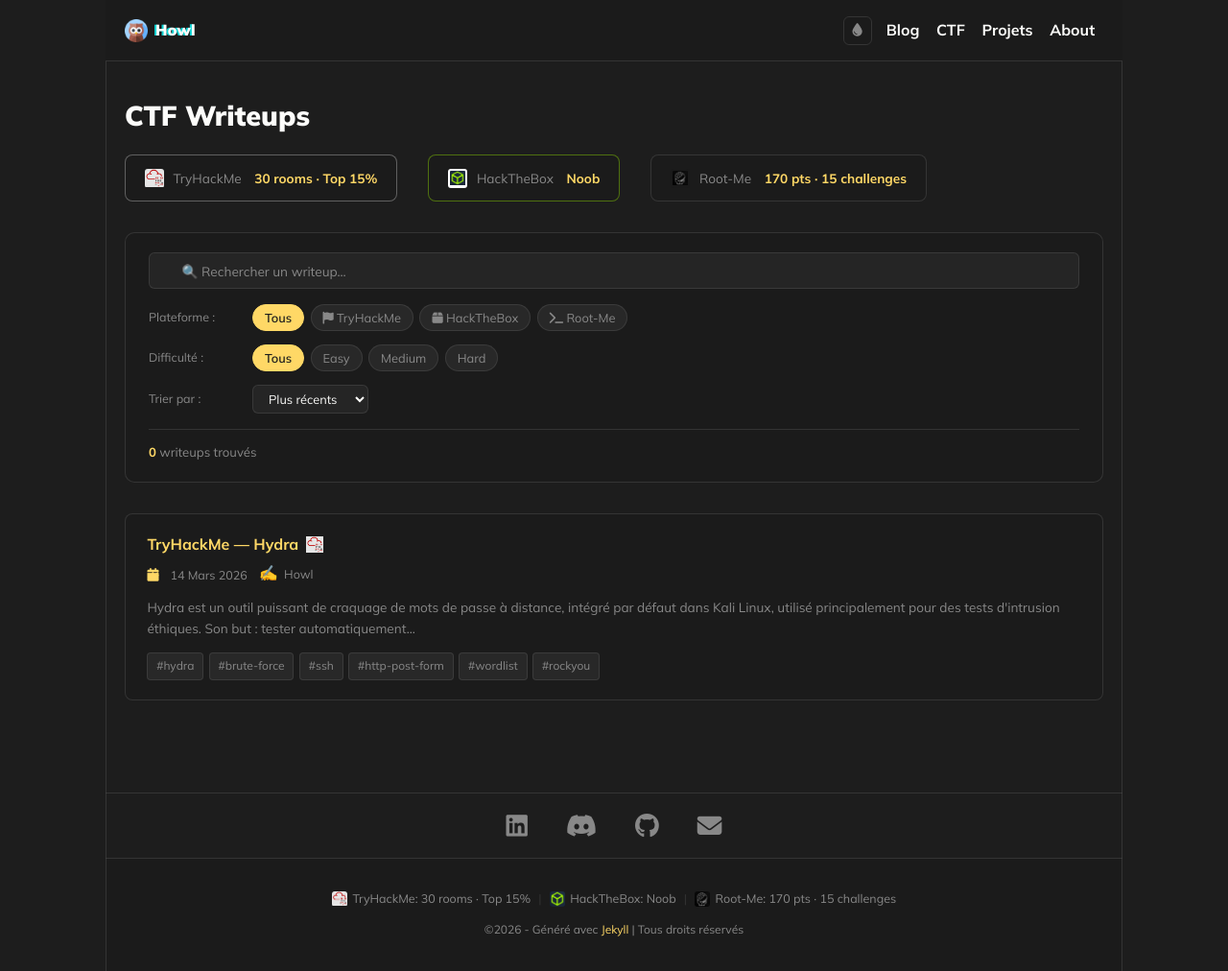
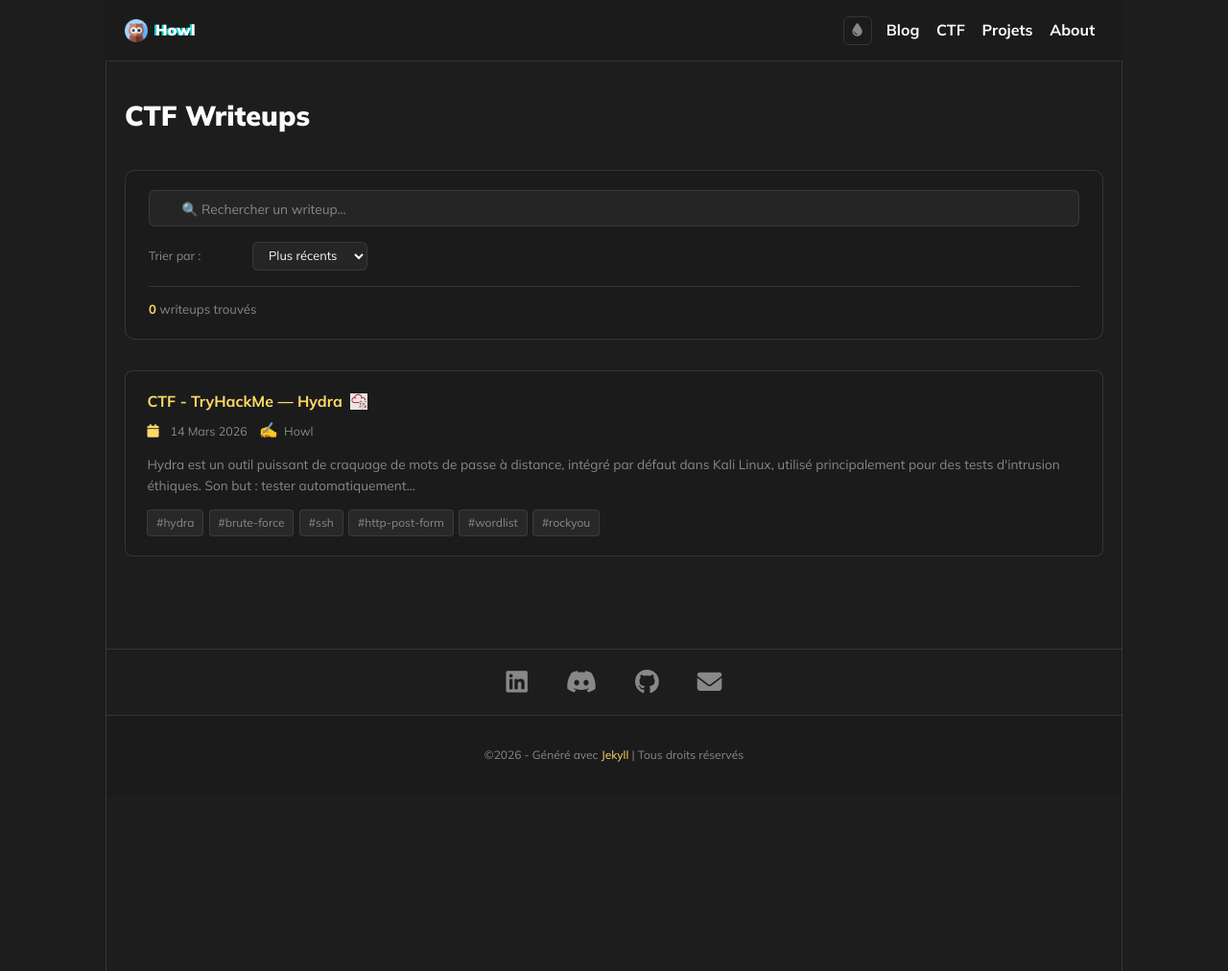
Before and after one commit to Hmdowl/hmdowl.github.io, a Jekyll site: the page built from ctf.html, in a window 1280 px wide and 1012 px high. Shown: the whole window at 96% size. Built offline with Jekyll 4.4.1, drawn with Linux system fonts in a browser that asks for light colours.

Commit message:
certains changement

```diff
--- a/_includes/footer.html
+++ b/_includes/footer.html
@@ -17,39 +17,6 @@
 <footer class="site-footer">
   <div class="container">
 
-    <!-- Platform stats -->
-    <div class="footer-stats">
-      <a href="{{ site.author.tryhackme }}" target="_blank" rel="noopener" class="footer-stat">
-        <img
-          src="{{ '/assets/images/platforms/thm.png' | relative_url }}"
-          alt="TryHackMe"
-          class="platform-logo"
-          onerror="this.style.display='none'"
-        >
-        TryHackMe: 30 rooms · Top 15%
-      </a>
-      <span class="footer-separator" aria-hidden="true">|</span>
-      <a href="{{ site.author.hackthebox }}" target="_blank" rel="noopener" class="footer-stat">
-        <img
-          src="{{ '/assets/images/platforms/htb.png' | relative_url }}"
-          alt="HackTheBox"
-          class="platform-logo"
-          onerror="this.style.display='none'"
-        >
-        HackTheBox: Noob
-      </a>
-      <span class="footer-separator" aria-hidden="true">|</span>
-      <a href="{{ site.author.rootme }}" target="_blank" rel="noopener" class="footer-stat">
-        <img
-          src="{{ '/assets/images/platforms/rootme.png' | relative_url }}"
-          alt="Root-Me"
-          class="platform-logo"
-          onerror="this.style.display='none'"
-        >
-        Root-Me: 170 pts · 15 challenges
-      </a>
-    </div>
-
     <!-- Copyright -->
     <div class="footer-copy">
       ©2026 - Généré avec <a href="https://jekyllrb.com" target="_blank" rel="noopener">Jekyll</a> | Tous droits réservés
--- a/_includes/hero.html
+++ b/_includes/hero.html
@@ -16,11 +16,7 @@
 
     <div class="hero-status">
       <span>🟢</span>
-      <span>Recherche stage de 3 à 4 mois à partir d'avril 2026</span>
-    </div>
-    <div class="hero-status">
-      <span>🟢</span>
-      <span>Et un stage de 6 mois à partir de septembre 2026</span>
+      <span>Recherche stage de 6 mois à partir de septembre 2026</span>
     </div>
 
     <div class="hero-stats" aria-label="Statistiques">
--- a/about.markdown
+++ b/about.markdown
@@ -230,11 +230,6 @@
 
     </div>
 
-    <div class="cv-download">
-      <a href="{{ '/assets/cv/cv-hamed-louma.pdf' | relative_url }}" class="cv-download__btn" download>
-        <i class="fas fa-file-pdf"></i> Télécharger mon CV
-      </a>
-    </div>
 
   </div>
 
--- a/ctf.html
+++ b/ctf.html
@@ -9,23 +9,6 @@
   <!-- Page header -->
   <div class="page-header">
     <h1 class="page-title">CTF Writeups</h1>
-    <div class="ctf-platform-stats">
-      <a href="{{ site.author.tryhackme }}" target="_blank" rel="noopener" class="platform-stat platform-stat--link platform-stat--thm">
-        <img src="{{ '/assets/images/platforms/thm.png' | relative_url }}" alt="TryHackMe" class="platform-logo" onerror="this.style.display='none'">
-        <span>TryHackMe</span>
-        <strong>30 rooms · Top 15%</strong>
-      </a>
-      <a href="{{ site.author.hackthebox }}" target="_blank" rel="noopener" class="platform-stat platform-stat--link platform-stat--htb">
-        <img src="{{ '/assets/images/platforms/htb.png' | relative_url }}" alt="HackTheBox" class="platform-logo platform-logo--htb" onerror="this.style.display='none'">
-        <span>HackTheBox</span>
-        <strong>Noob</strong>
-      </a>
-      <a href="{{ site.author.rootme }}" target="_blank" rel="noopener" class="platform-stat platform-stat--link platform-stat--rootme">
-        <img src="{{ '/assets/images/platforms/rootme.png' | relative_url }}" alt="Root-Me" class="platform-logo platform-logo--rootme" onerror="this.style.display='none'">
-        <span>Root-Me</span>
-        <strong>170 pts · 15 challenges</strong>
-      </a>
-    </div>
   </div>
 
   <!-- Filters -->
@@ -41,46 +24,14 @@
     </div>
 
     <div class="filter-groups">
-
-      <!-- Platform filter -->
-      <div class="filter-group">
-        <label class="filter-label">Plateforme :</label>
-        <div class="filter-btns">
-          <button class="filter-btn active" data-filter="platform" data-value="all">Tous</button>
-          <button class="filter-btn" data-filter="platform" data-value="tryhackme">
-            <i class="fas fa-flag"></i> TryHackMe
-          </button>
-          <button class="filter-btn" data-filter="platform" data-value="hackthebox">
-            <i class="fas fa-box"></i> HackTheBox
-          </button>
-          <button class="filter-btn" data-filter="platform" data-value="rootme">
-            <i class="fas fa-terminal"></i> Root-Me
-          </button>
-        </div>
-      </div>
-
-      <!-- Difficulty filter -->
-      <div class="filter-group">
-        <label class="filter-label">Difficulté :</label>
-        <div class="filter-btns">
-          <button class="filter-btn active" data-filter="difficulty" data-value="all">Tous</button>
-          <button class="filter-btn difficulty-easy"   data-filter="difficulty" data-value="easy">Easy</button>
-          <button class="filter-btn difficulty-medium" data-filter="difficulty" data-value="medium">Medium</button>
-          <button class="filter-btn difficulty-hard"   data-filter="difficulty" data-value="hard">Hard</button>
-        </div>
-      </div>
-
-      <!-- Sort -->
       <div class="filter-group">
         <label class="filter-label">Trier par :</label>
         <select class="filter-select" id="ctf-sort">
           <option value="newest">Plus récents</option>
           <option value="oldest">Plus anciens</option>
           <option value="title">Par titre</option>
-          <option value="difficulty">Par difficulté</option>
         </select>
       </div>
-
     </div>
 
     <div class="filter-count">
```
Also changed, not shown: _posts/2026-03-14-tryhackme-hydra.md (+1 -1 lines).
